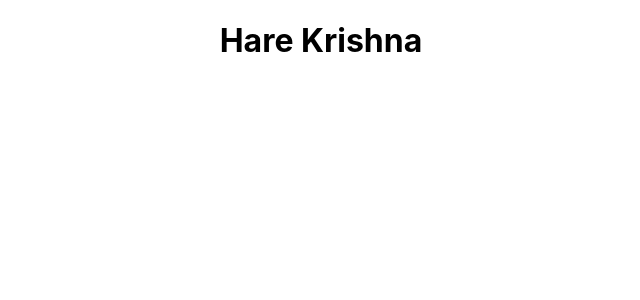
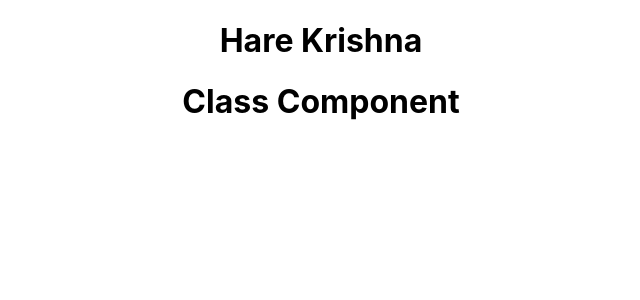
Before and after one commit to abhishek1savaliya/React, a React (Create React App) app: page / in a window 1280 px wide. Shown: the top 300 px of the page, without its empty margins (319-959 px from the left). Built offline with nearby package versions, Linux system fonts and the light colour scheme.

Commit message:
Class Components

```diff
--- a/src/App.js
+++ b/src/App.js
@@ -1,10 +1,12 @@
 import './App.css';
 import { Greet } from './components/Greet';
+import Welcome from './components/Welcome';
 
 function App() {
   return (
     <div className="App">
       <Greet />
+      <Welcome />
     </div>
   );
 }
--- /dev/null
+++ b/src/components/Welcome.js
@@ -0,0 +1,9 @@
+import React, { Component } from "react";
+
+class Welcome extends Component {
+   render(){
+    return <h1>Class Component</h1>
+   }
+}
+
+export default Welcome;
```
